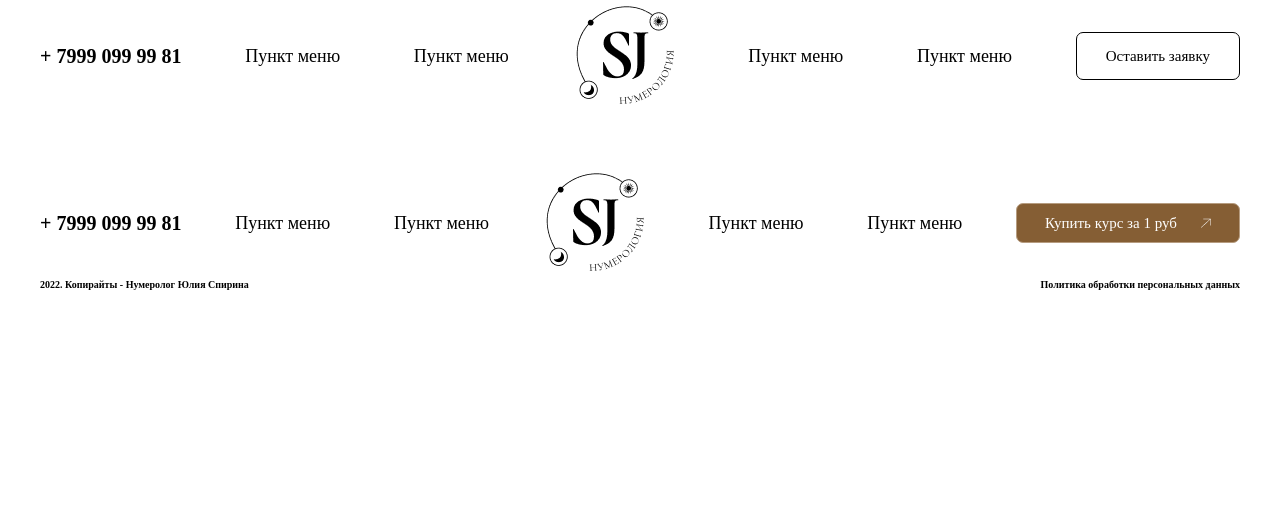
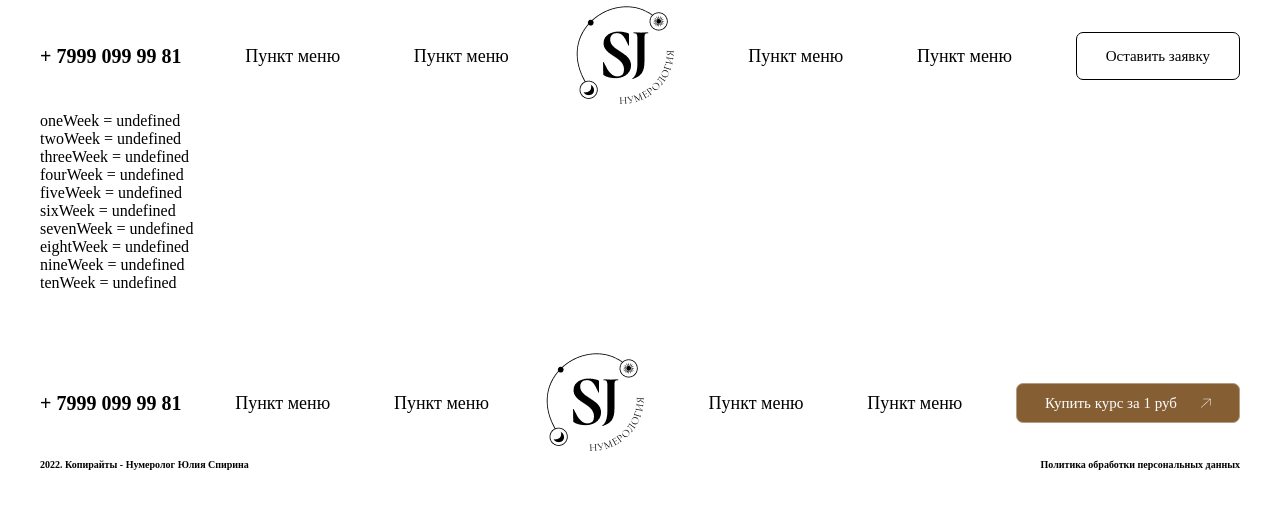
Before and after one commit to Aramayis331/Numerology, a React (Create React App) app: page /weeks in a window 1280 px wide. Shown: the top 508 px of the page. Built offline with nearby package versions, Linux system fonts and the light colour scheme; a web font is replaced by a local one.

Commit message:
Res calc

```diff
--- a/src/pages/home/components/modalBirth/index.jsx
+++ b/src/pages/home/components/modalBirth/index.jsx
@@ -14,39 +14,249 @@ const ModalBirth = () => {
 
   const closeModal = () => navigate("/");
   const resultCalculator = (date) => {
-    let firstEnergy = date.birth.split("-")[2];
-    let secondEnergy = date.birth.split("-")[1];
-    let thirdEnergy = date.birth.split("-")[0];
+    let oneWeek = date.birth.split("-")[2];
+    let twoWeek = date.birth.split("-")[1];
+    let threeWeek = date.birth.split("-")[0];
+    let oneTalent;
+    let twoTalent;
+    let threeTalent;
+    let fourWeek = {
+      oneTalent,
+      twoTalent,
+      threeTalent,
+    };
+    let fiveWeek;
+    let sixWeek;
+    let sevenWeek;
+    let eightWeekOne;
+    let eightWeekTwo;
+    let eightWeekTree;
+    let eightWeek = {
+      eightWeekOne,
+      eightWeekTwo,
+      eightWeekTree,
+    };
+    let nineWeekOne;
+    let nineWeekTwo;
+    let nineWeekTree;
+    let nineWeek = {
+      nineWeekOne,
+      nineWeekTwo,
+      nineWeekTree,
+    };
+    let tenWeekOne;
+    let tenWeekTwo;
+    let tenWeekTree;
+    let tenWeekFour;
+    let tenWeekFiv;
+    let tenWeekSix;
+    let squareOne;
+    let squareTwo;
+    let squareTree;
+    let squareFour;
+    let tenWeek = {
+      tenWeekOne,
+      tenWeekTwo,
+      tenWeekTree,
+      tenWeekFour,
+      tenWeekFiv,
+      tenWeekSix,
+    };
+    let rotateFour;
+    let rotateFourOne;
+    let rotateFourTwo;
+    let center;
 
-    if (Number(firstEnergy) > 22) {
-      firstEnergy = Number(firstEnergy[0]) + Number(firstEnergy[1]);
-    } else if (Number(firstEnergy[0]) === 0) {
-      firstEnergy = firstEnergy[1];
+    // oneWeek twoWeek threeWeek //
+    if (Number(oneWeek > 22)) {
+      oneWeek = Number(oneWeek[0]) + Number(oneWeek[1]);
+    } else if (Number(oneWeek[0]) === 0) {
+      oneWeek = oneWeek[1];
     }
-    if (Number(secondEnergy[0]) === 0) {
-      secondEnergy = Number(secondEnergy[1]);
+    if (Number(twoWeek[0]) === 0) {
+      twoWeek = Number(twoWeek[1]);
     }
-    if (Number(thirdEnergy) > 22) {
-      while (Number(thirdEnergy) > 22) {
-        if (thirdEnergy.toString().length === 4) {
-          thirdEnergy =
-            Number(thirdEnergy[0]) +
-            Number(thirdEnergy[1]) +
-            Number(thirdEnergy[2]) +
-            Number(thirdEnergy[3]);
+    if (Number(threeWeek) > 22) {
+      while (Number(threeWeek) > 22) {
+        if (threeWeek.toString().length === 4) {
+          threeWeek =
+            Number(threeWeek[0]) +
+            Number(threeWeek[1]) +
+            Number(threeWeek[2]) +
+            Number(threeWeek[3]);
         } else {
-          thirdEnergy = thirdEnergy.toString();
-          thirdEnergy = Number(thirdEnergy[0]) + Number(thirdEnergy[1]);
+          threeWeek = threeWeek.toString();
+          threeWeek = Number(threeWeek[0]) + Number(threeWeek[1]);
         }
       }
     }
-    alert(
-      `
-      firstEnergy = ${firstEnergy}
-      secondEnergy = ${secondEnergy}
-      thirdEnergy = ${thirdEnergy}
-      `
-    );
+    // oneWeek secondWeek threeWeek //
+
+    rotateFour = Number(oneWeek) + Number(twoWeek) + Number(threeWeek);
+    if (rotateFour > 22) {
+      rotateFour = rotateFour.toString();
+      rotateFour = Number(rotateFour[0]) + Number(rotateFour[1]);
+    }
+    center =
+      Number(oneWeek) +
+      Number(twoWeek) +
+      Number(threeWeek) +
+      Number(rotateFour);
+    if (center > 22) {
+      center = center.toString();
+      center = Number(center[0]) + Number(center[1]);
+    }
+    oneTalent = Number(oneWeek) + Number(center);
+    if (oneTalent > 22) {
+      oneTalent = oneTalent.toString();
+      oneTalent = Number(oneTalent[0]) + Number(oneTalent[1]);
+    }
+    threeTalent = Number(twoWeek) + Number(center);
+    if (threeTalent > 22) {
+      threeTalent = threeTalent.toString();
+      threeTalent = Number(threeTalent[0]) + Number(threeTalent[1]);
+    }
+    twoTalent = Number(oneTalent) + Number(threeTalent);
+    if (twoTalent > 22) {
+      twoTalent = twoTalent.toString();
+      twoTalent = Number(twoTalent[0]) + Number(twoTalent[1]);
+    }
+    fourWeek = {
+      oneTalent,
+      twoTalent,
+      threeTalent,
+    };
+    rotateFourTwo = Number(rotateFour) + Number(center);
+    if (rotateFourTwo > 22) {
+      rotateFourTwo = rotateFourTwo.toString();
+      rotateFourTwo = Number(rotateFourTwo[0]) + Number(rotateFourTwo[1]);
+    }
+    rotateFourOne = Number(rotateFour) + Number(rotateFourTwo);
+    if (rotateFourOne > 22) {
+      rotateFourOne = rotateFourOne.toString();
+      rotateFourOne = Number(rotateFourOne[0]) + Number(rotateFourOne[1]);
+    }
+    fiveWeek = Number(threeWeek) + Number(center);
+    if (fiveWeek > 22) {
+      fiveWeek = fiveWeek.toString();
+      fiveWeek = Number(fiveWeek[0]) + Number(fiveWeek[1]);
+    }
+    sevenWeek = Number(fiveWeek) + Number(rotateFourTwo);
+    if (sevenWeek > 22) {
+      sevenWeek = sevenWeek.toString();
+      sevenWeek = Number(sevenWeek[0]) + Number(sevenWeek[1]);
+    }
+    sixWeek = Number(fiveWeek) + Number(sevenWeek);
+    if (sixWeek > 22) {
+      sixWeek = sixWeek.toString();
+      sixWeek = Number(sixWeek[0]) + Number(sixWeek[1]);
+    }
+    eightWeekOne = rotateFourTwo;
+    eightWeekTree = sevenWeek;
+    eightWeekTwo = Number(eightWeekOne) + Number(eightWeekTree);
+    if (eightWeekTwo > 22) {
+      eightWeekTwo = eightWeekTwo.toString();
+      eightWeekTwo = Number(eightWeekTwo[0]) + Number(eightWeekTwo[1]);
+    }
+    eightWeek = {
+      eightWeekOne,
+      eightWeekTwo,
+      eightWeekTree,
+    };
+    nineWeekOne = rotateFour;
+    nineWeekTwo = rotateFourOne;
+    nineWeekTree = rotateFourTwo;
+    nineWeek = {
+      nineWeekOne,
+      nineWeekTwo,
+      nineWeekTree,
+    };
+    tenWeekOne = Number(twoWeek) + Number(rotateFour);
+    if (tenWeekOne > 22) {
+      tenWeekOne = tenWeekOne.toString();
+      tenWeekOne = Number(tenWeekOne[0]) + Number(tenWeekOne[1]);
+    }
+    tenWeekTwo = Number(oneWeek) + Number(threeWeek);
+    if (tenWeekTwo > 22) {
+      tenWeekTwo = tenWeekTwo.toString();
+      tenWeekTwo = Number(tenWeekTwo[0]) + Number(tenWeekTwo[1]);
+    }
+    tenWeekTree = Number(tenWeekOne) + Number(tenWeekTwo);
+    if (tenWeekTree > 22) {
+      tenWeekTree = tenWeekTree.toString();
+      tenWeekTree = Number(tenWeekTree[0]) + Number(tenWeekTree[1]);
+    }
+    squareOne = Number(oneWeek) + Number(twoWeek);
+    if (squareOne > 22) {
+      squareOne = squareOne.toString();
+      squareOne = Number(squareOne[0]) + Number(squareOne[1]);
+    }
+    squareTwo = Number(twoWeek) + Number(threeWeek);
+    if (squareTwo > 22) {
+      squareTwo = squareTwo.toString();
+      squareTwo = Number(squareTwo[0]) + Number(squareTwo[1]);
+    }
+    squareTree = Number(threeWeek) + Number(rotateFour);
+    if (squareTree > 22) {
+      squareTree = squareTree.toString();
+      squareTree = Number(squareTree[0]) + Number(squareTree[1]);
+    }
+    squareFour = Number(rotateFour) + Number(oneWeek);
+    if (squareFour > 22) {
+      squareFour = squareFour.toString();
+      squareFour = Number(squareFour[0]) + Number(squareFour[1]);
+    }
+    tenWeekFour = Number(squareOne) + Number(squareTree);
+    if (tenWeekFour > 22) {
+      tenWeekFour = tenWeekFour.toString();
+      tenWeekFour = Number(tenWeekFour[0]) + Number(tenWeekFour[1]);
+    }
+    tenWeekFiv = Number(squareTwo) + Number(squareFour);
+    if (tenWeekFiv > 22) {
+      tenWeekFiv = tenWeekFiv.toString();
+      tenWeekFiv = Number(tenWeekFiv[0]) + Number(tenWeekFiv[1]);
+    }
+    tenWeekSix = Number(tenWeekFour) + Number(tenWeekFiv);
+    if (tenWeekFiv > 22) {
+      tenWeekSix = tenWeekSix.toString();
+      tenWeekSix = Number(tenWeekSix[0]) + Number(tenWeekSix[1]);
+    }
+    tenWeek = {
+      tenWeekOne,
+      tenWeekTwo,
+      tenWeekTree,
+      tenWeekFour,
+      tenWeekFiv,
+      tenWeekSix,
+    };
+    navigate("/weeks", {
+      state: {
+        oneWeek,
+        twoWeek,
+        threeWeek,
+        fourWeek,
+        fiveWeek,
+        sixWeek,
+        sevenWeek,
+        eightWeek,
+        nineWeek,
+        tenWeek,
+      },
+    });
+    // alert(
+    //   `
+    //   oneWeek = ${oneWeek}
+    //   twoWeek = ${twoWeek}
+    //   threeWeek = ${threeWeek}
+    //   fourWeek = ${JSON.stringify(fourWeek)}
+    //   fiveWeek = ${fiveWeek}
+    //   sixWeek = ${sixWeek}
+    //   sevenWeek = ${sevenWeek}
+    //   eightWeek = ${JSON.stringify(eightWeek)}
+    //   nineWeek = ${JSON.stringify(nineWeek)}
+    //   tenWeek = ${JSON.stringify(tenWeek)}
+    //   `
+    // );
   };
 
   return (
--- /dev/null
+++ b/src/pages/weeksCalculator/index.jsx
@@ -0,0 +1,21 @@
+import { useLocation } from "react-router-dom";
+
+const WeeksCalculator = () => {
+  const { state } = useLocation();
+  return (
+    <div>
+      <p>{`oneWeek = ${state?.oneWeek}`}</p>
+      <p>{`twoWeek = ${state?.twoWeek}`}</p>
+      <p>{`threeWeek = ${state?.threeWeek}`}</p>
+      <p>{`fourWeek = ${JSON.stringify(state?.fourWeek)}`}</p>
+      <p>{`fiveWeek = ${state?.fiveWeek}`}</p>
+      <p>{`sixWeek = ${state?.sixWeek}`}</p>
+      <p>{`sevenWeek = ${state?.sevenWeek}`}</p>
+      <p>{`eightWeek = ${JSON.stringify(state?.eightWeek)}`}</p>
+      <p>{`nineWeek = ${JSON.stringify(state?.nineWeek)}`}</p>
+      <p>{`tenWeek = ${JSON.stringify(state?.tenWeek)}`}</p>
+    </div>
+  );
+};
+
+export default WeeksCalculator;
--- a/src/routers/index.jsx
+++ b/src/routers/index.jsx
@@ -1,5 +1,6 @@
 import Home from "pages/home";
 import ModalBirth from "pages/home/components/modalBirth";
+import WeeksCalculator from "pages/weeksCalculator";
 import { Route, Routes } from "react-router-dom";
 
 const Routers = () => {
@@ -8,6 +9,7 @@ const Routers = () => {
       <Route path="/" element={<Home />}>
         <Route path="birth" element={<ModalBirth />} />
       </Route>
+      <Route path="/weeks" element={<WeeksCalculator />} />
     </Routes>
   );
 };
```
